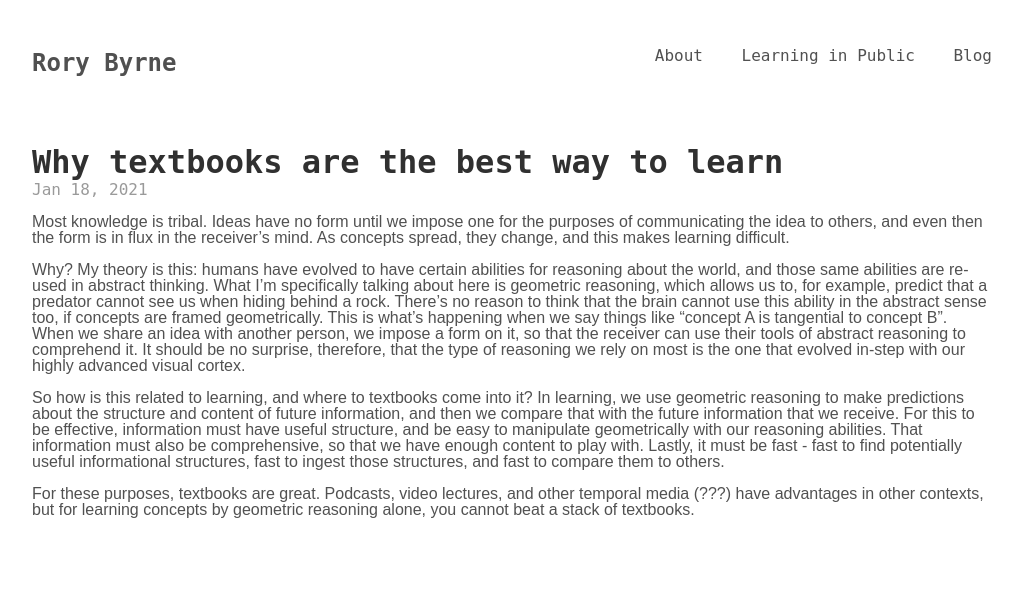
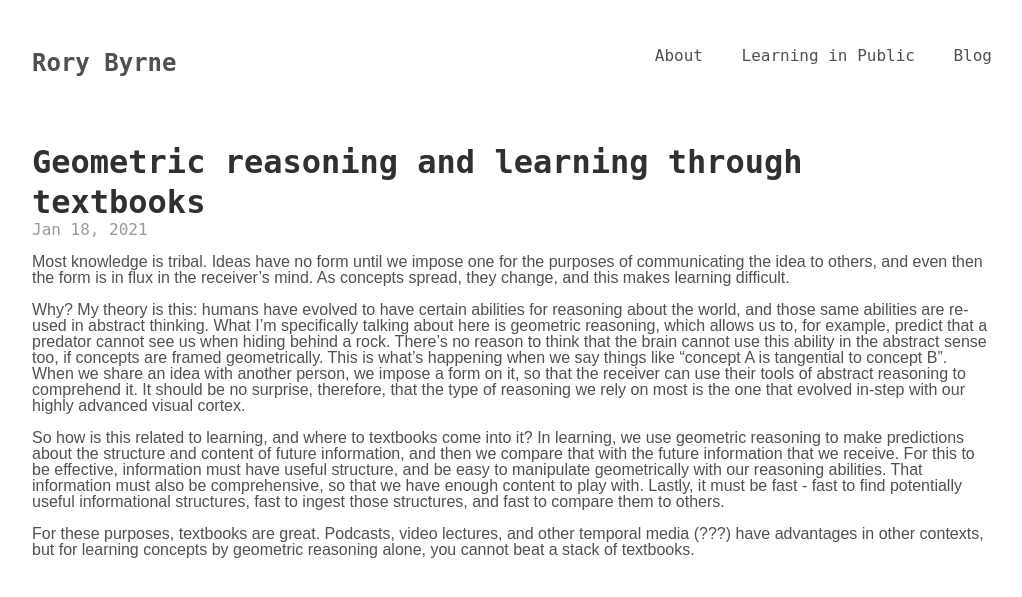
Before and after one commit to RoryOfByrne/rocktheboat, a Jekyll site: the page built from collections/_posts/2021-01-18-textbooks-for-geometric-learning.md, in a window 1280 px wide. Shown: the top 597 px of the page, without its empty margins (128-1150 px from the left). Built offline with Jekyll 4.4.1, drawn with Linux system fonts in a browser that asks for light colours.

Commit message:
Updates textbooks post

```diff
--- a/collections/_posts/2021-01-18-textbooks-for-tribal-knowledge.md
+++ b/collections/_posts/2021-01-18-textbooks-for-geometric-learning.md
@@ -1,6 +1,6 @@
 ---
 layout: post
-title: "Why textbooks are the best way to learn"
+title: "Geometric reasoning and learning through textbooks"
 ---
 
 Most knowledge is tribal. Ideas have no form until we impose one for the purposes of communicating the idea to others,
```
